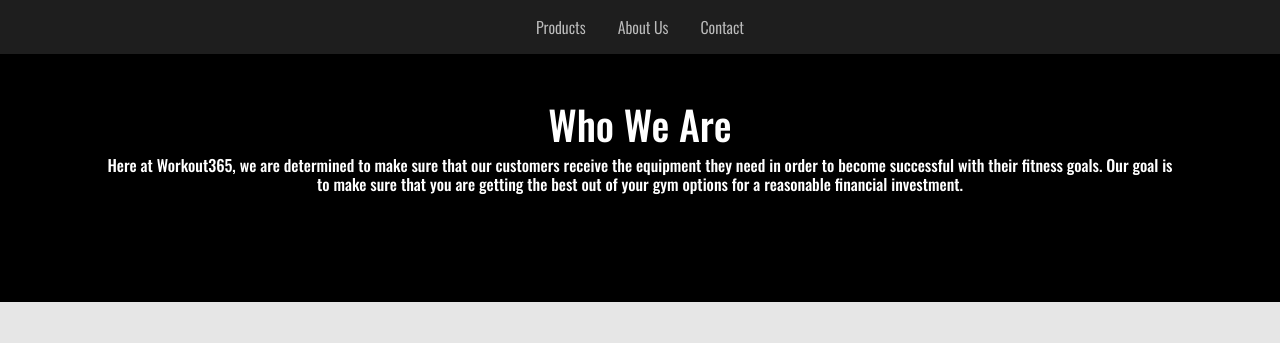
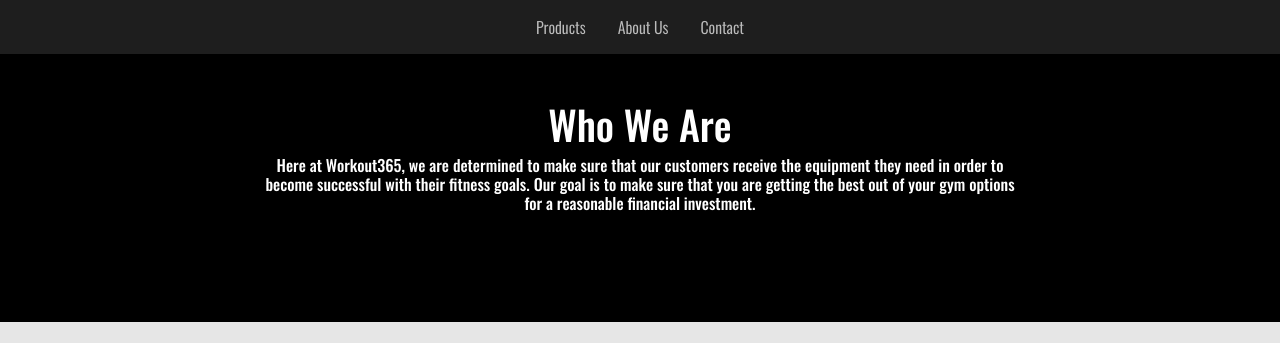
Before and after one commit to mmartin46/Workout635-Website, a React (Vite) app in the folder nextsite.client/: page /intro in a window 1280 px wide. Shown: the top 343 px of the page. Built offline with nearby package versions, Linux system fonts and the light colour scheme; no server answers; a web font is replaced by a local one.

Commit message:
more changes

```diff
--- a/nextsite.client/src/components/general/Topic.jsx
+++ b/nextsite.client/src/components/general/Topic.jsx
@@ -3,10 +3,11 @@
 
 
 
-const Topic = ({ title, caption }) => {
+const Topic = ({ title, caption, className }) => {
+    const clsName = `header ${className}`;
 
     return (
-        <div className="header">
+        <div className={clsName}>
             <h1 className="text-center">{title}</h1>
             <h6>{caption}</h6>
         </div>
--- a/nextsite.client/src/components/layouts/IntroductionLayout.jsx
+++ b/nextsite.client/src/components/layouts/IntroductionLayout.jsx
@@ -49,6 +49,7 @@
         <>
             <Topic
                 title="Who We Are"
+                className="padding"
                 caption="Here at Workout365, we are determined to make sure that our customers
                     receive the equipment they need in order to become successful with their
                     fitness goals. Our goal is to make sure that you are getting the best out of
--- a/nextsite.client/src/components/layouts/IntroductionLayout.scss
+++ b/nextsite.client/src/components/layouts/IntroductionLayout.scss
@@ -14,3 +14,8 @@
 .padding-top {
     padding-top: 50px;
 }
+
+.padding {
+    padding-left: 20%;
+    padding-right: 20%;
+}
--- a/nextsite.client/src/components/layouts/YogaClassLayout.scss
+++ b/nextsite.client/src/components/layouts/YogaClassLayout.scss
@@ -59,7 +59,7 @@
     height: 500px;
     border-width: 2px;
     border-color: red;
-    padding: 60px;
+    padding: 30px;
     background-color: rgb(230,230,230);
 
     div {
```
